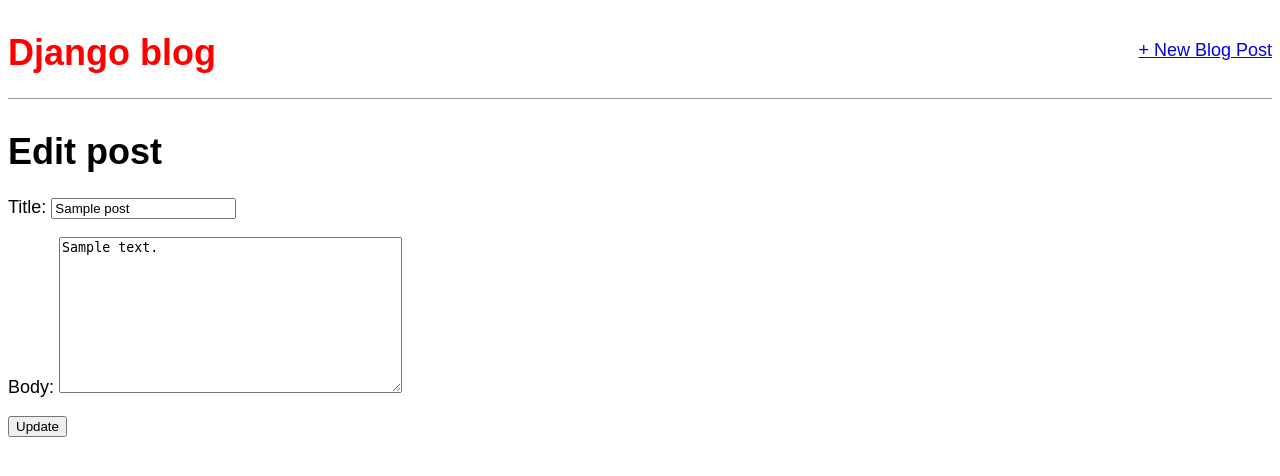
After one commit to GustavoPMex/blog-practice, a Django app: page /post/1/edit/ in a window 1280 px wide. The commit adds this page. Shown: the top 476 px of the page. Run offline with Django 3.2, Linux system fonts and the light colour scheme; tables that the repository leaves empty hold one stand-in row (values such as "Sample post").

Commit message:
Created update form for posts

```diff
--- a/blog/templates/post_detail.html
+++ b/blog/templates/post_detail.html
@@ -5,4 +5,5 @@
         <h2>{{ object.title }}</h2>
         <p>{{ object.body }}</p>
     </div>
+    <a href="{% url 'post_edit' post.pk %}">+ Edit Blog Post</a>
 {% endblock content %}
--- /dev/null
+++ b/blog/templates/post_edit.html
@@ -0,0 +1,11 @@
+{% extends 'base.html' %}
+
+{% block content %}
+
+    <h1>Edit post</h1>
+    <form action="" method="post">{% csrf_token %}
+        {{ form.as_p }}
+        <input type="submit" value="Update">
+    </form>
+
+{% endblock content %}
--- a/blog/urls.py
+++ b/blog/urls.py
@@ -1,7 +1,14 @@
+from unicodedata import name
 from django.urls import path
-from .views import BlogListView, BlogDetailView, BlogCreateView
+from .views import (
+    BlogListView,
+    BlogDetailView,
+    BlogCreateView,
+    BlogUpdateView,
+)
 
 urlpatterns = [
+    path('post/<int:pk>/edit/', BlogUpdateView.as_view(), name='post_edit'),
     path('post/new/', BlogCreateView.as_view(), name='post_new'),
     path('post/<int:pk>/', BlogDetailView.as_view(), name='post_detail'),
     path('', BlogListView.as_view(), name='home'),
--- a/blog/views.py
+++ b/blog/views.py
@@ -1,5 +1,5 @@
 from django.views.generic import ListView, DetailView
-from django.views.generic.edit import CreateView
+from django.views.generic.edit import CreateView, UpdateView
 from .models import Post
 
 
@@ -17,3 +17,9 @@
     model = Post
     template_name = 'post_new.html'
     fields = ['title', 'author', 'body']
+
+
+class BlogUpdateView(UpdateView):
+    model = Post
+    template_name = 'post_edit.html'
+    fields = ['title', 'body']
```
